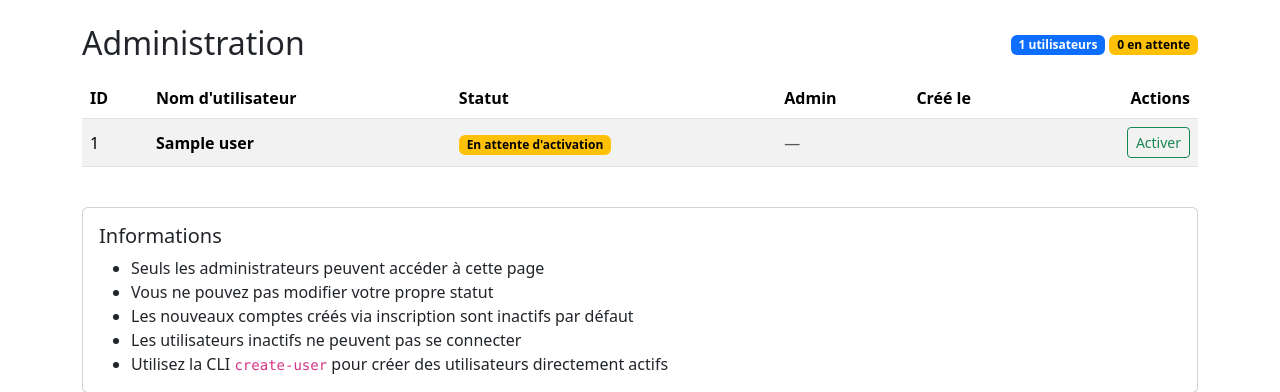
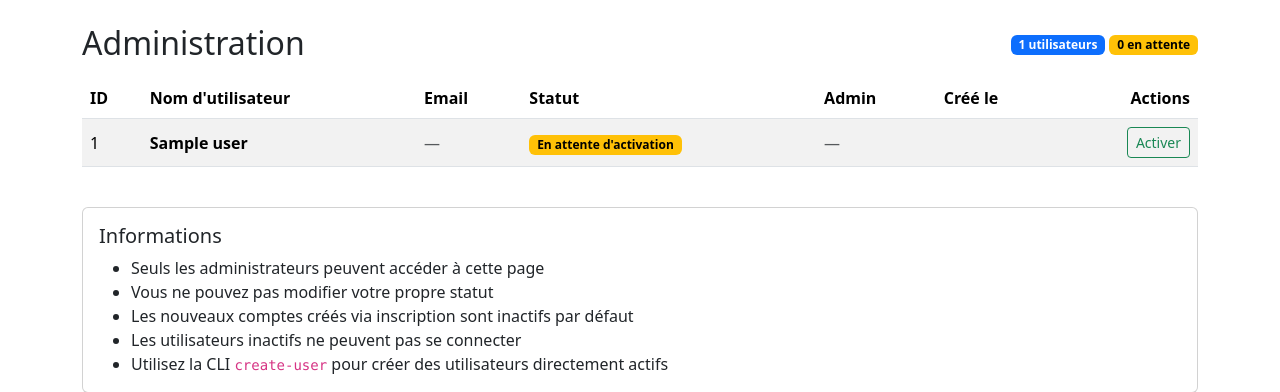
Before and after one commit to iSeaox/SansCoeurCDX, a Flask app: template templates/admin.html in a window 1280 px wide. Shown: the part 56-448 px from the top of the page. Run offline with Flask 3, Linux system fonts and the light colour scheme; the template is opened without the code that fills it: most values are stand-ins (such as "Sample title", 1, 10 or a date in 2020); data that the repository does not hold is empty.

Commit message:
feat: Add email column to user list in admin panel and display email addresses

```diff
--- a/db/users.py
+++ b/db/users.py
@@ -175,7 +175,7 @@ def create_inactive_user(db, username: str, password_hash: str, created_at: str,
 def list_all_users(db):
     """Return all users with id, username, is_active, is_admin, created_at"""
     with closing(db.cursor()) as cur:
-        cur.execute("SELECT id, username, is_active, is_admin, created_at FROM users ORDER BY username")
+        cur.execute("SELECT id, username, is_active, is_admin, created_at, email FROM users ORDER BY username")
         return cur.fetchall()
 
 
--- a/templates/admin.html
+++ b/templates/admin.html
@@ -16,6 +16,7 @@
           <tr>
             <th>ID</th>
             <th>Nom d'utilisateur</th>
+            <th>Email</th>
             <th>Statut</th>
             <th>Admin</th>
             <th>Créé le</th>
@@ -30,6 +31,13 @@
                 <strong>{{ u[1] }}</strong>
                 {% if u[0] == session.get('user_id') %}
                   <span class="badge text-bg-info ms-1">Vous</span>
+                {% endif %}
+              </td>
+              <td>
+                {% if u[5] %}
+                  <a href="mailto:{{ u[5] }}">{{ u[5] }}</a>
+                {% else %}
+                  <span class="text-muted">—</span>
                 {% endif %}
               </td>
               <td>
```
